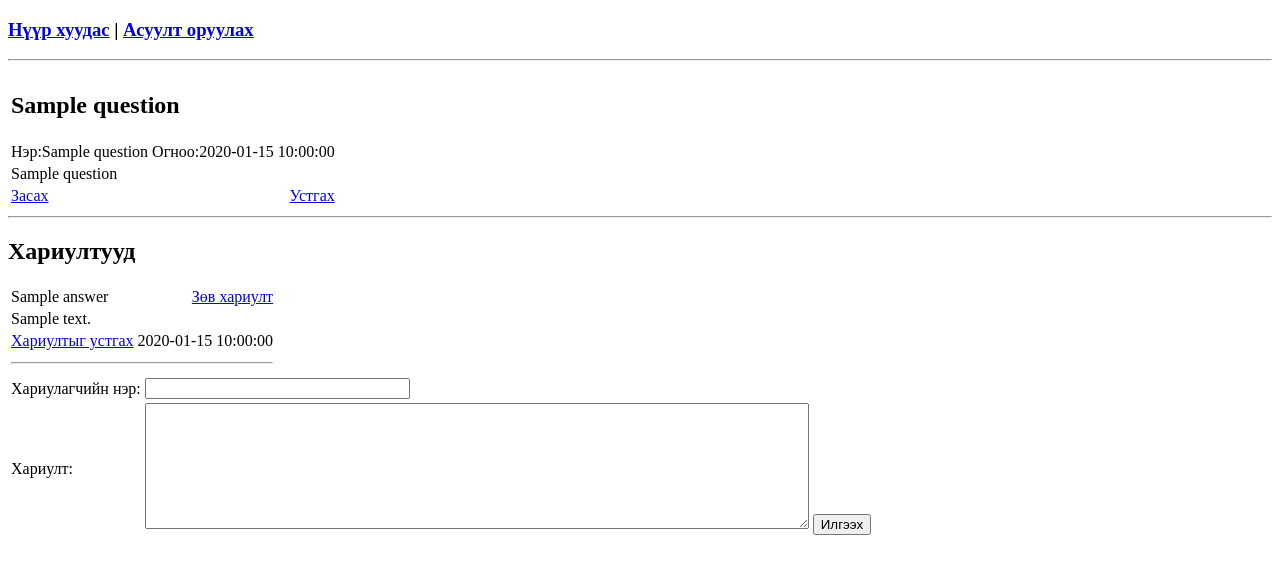
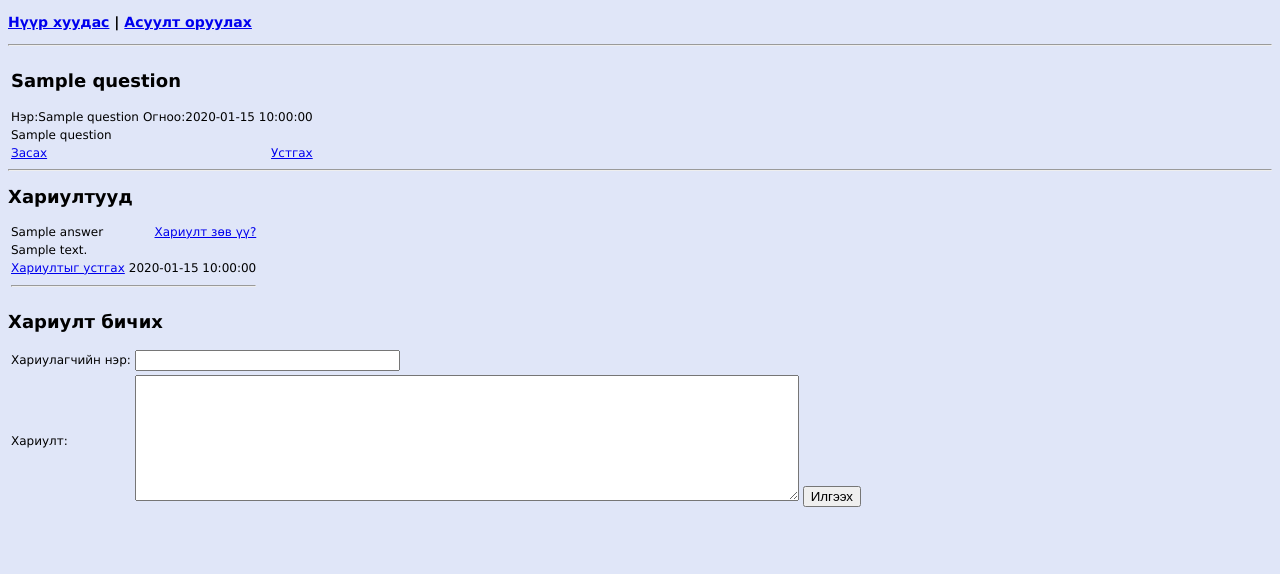
Before and after one commit to atulga/qanda, a PHP site: template templates/show.php in a window 1280 px wide. Shown: the top 574 px of the page. Run offline with PHP 8.4, Linux system fonts and the light colour scheme; the template is opened without the code that fills it: most values are stand-ins (such as "Sample title", 1, 10 or a date in 2020).

Commit message:
best answer is order in first, update view style

```diff
--- /dev/null
+++ b/css/main.css
@@ -0,0 +1,5 @@
+body{
+ background-color:#E0E6F8;
+ font-family:verdana, helvetica, arial, sans-serif;
+ font-size:12px;
+}
--- a/templates/layout.php
+++ b/templates/layout.php
@@ -2,6 +2,7 @@
 <html>
   <head>
     <meta http-equiv="Content-Type" content="text/html;charset=UTF-8">
+    <link href="/qanda/css/main.css" rel="stylesheet">
     <title><?php echo $title ?></title>
   </head>
   <body>
--- a/templates/show.php
+++ b/templates/show.php
@@ -1,7 +1,6 @@
 <?php $title = $question['title'] ?>
 
 <?php ob_start(); ?>
-
 <table border="0">
     <tr>
       <td colspan="2"><h2><?php echo $question['title']; ?></h2></td>
@@ -38,8 +37,12 @@
   <tr>
     <td><?php echo $answer['name'] ?></td>
     <td align="right">
-        <a href="best_answer?question_id=<?php echo $question['id'] ?>&answer_id=<?php echo $answer['id'] ?>">Зөв хариулт
+<?php if($answer['best'] == 1){ echo " *Зөв хариулт";
+} else { ?>
+        <a href="best_answer?question_id=<?php echo $question['id']
+?>&answer_id=<?php echo $answer['id'] ?>">Хариулт зөв үү?
         </a>
+<?php } ?>
     </td>
   </tr>
   <tr>
@@ -57,6 +60,7 @@
   </tr>
 <?php } ?>
 </table>
+<h2>Хариулт бичих</h2>
 <form method="POST" action="answer_add">
   <table border="0">
     <tr>
```
Also changed, not shown: model.php (+6 -3 lines).
